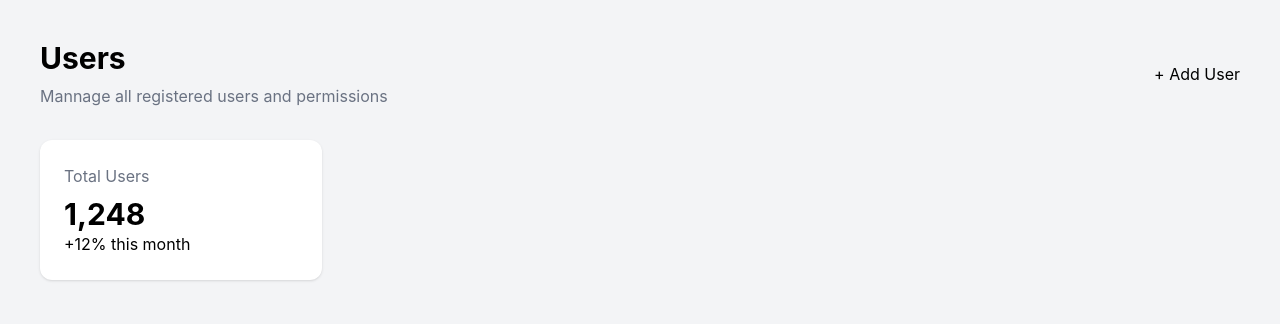
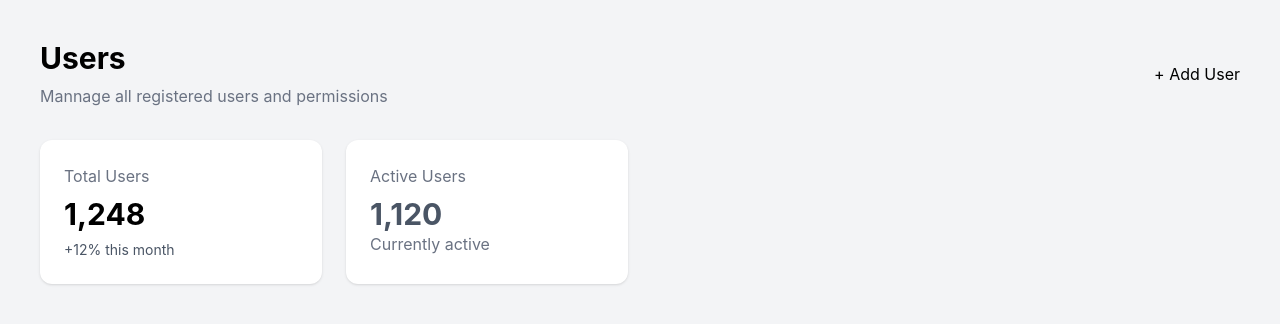
Before and after one commit to rumachoudhury/monorepo-ecommerce-app, a Next.js app in the folder apps/admin/: page /users in a window 1280 px wide. Shown: the top 324 px of the page. Built offline with nearby package versions, Linux system fonts and the light colour scheme.

Commit message:
Added user statistics cards to the UsersPage

```diff
--- a/apps/admin/src/app/users/page.tsx
+++ b/apps/admin/src/app/users/page.tsx
@@ -254,7 +254,13 @@ function UsersPage() {
           <div className="bg-white rounded-xl shadow p-6 transition hover:shadow-xl hover:translate-1">
             <p className="text-gray-500">Total Users</p>
             <h2 className="text-3xl font-bold mt-2">1,248</h2>
-            <p className="">+12% this month</p>
+            <p className="text-gray-600 text-sm mt-2">+12% this month</p>
+          </div>
+
+          <div className="bg-white rounded-xl shadow p-6 transition hover:shadow-xl hover:translate-1">
+            <p className="text-gray-500">Active Users</p>
+            <h2 className="text-3xl font-bold mt-2 text-gray-600">1,120</h2>
+            <p className="text-gray-500">Currently active</p>
           </div>
         </div>
       </main>
```
